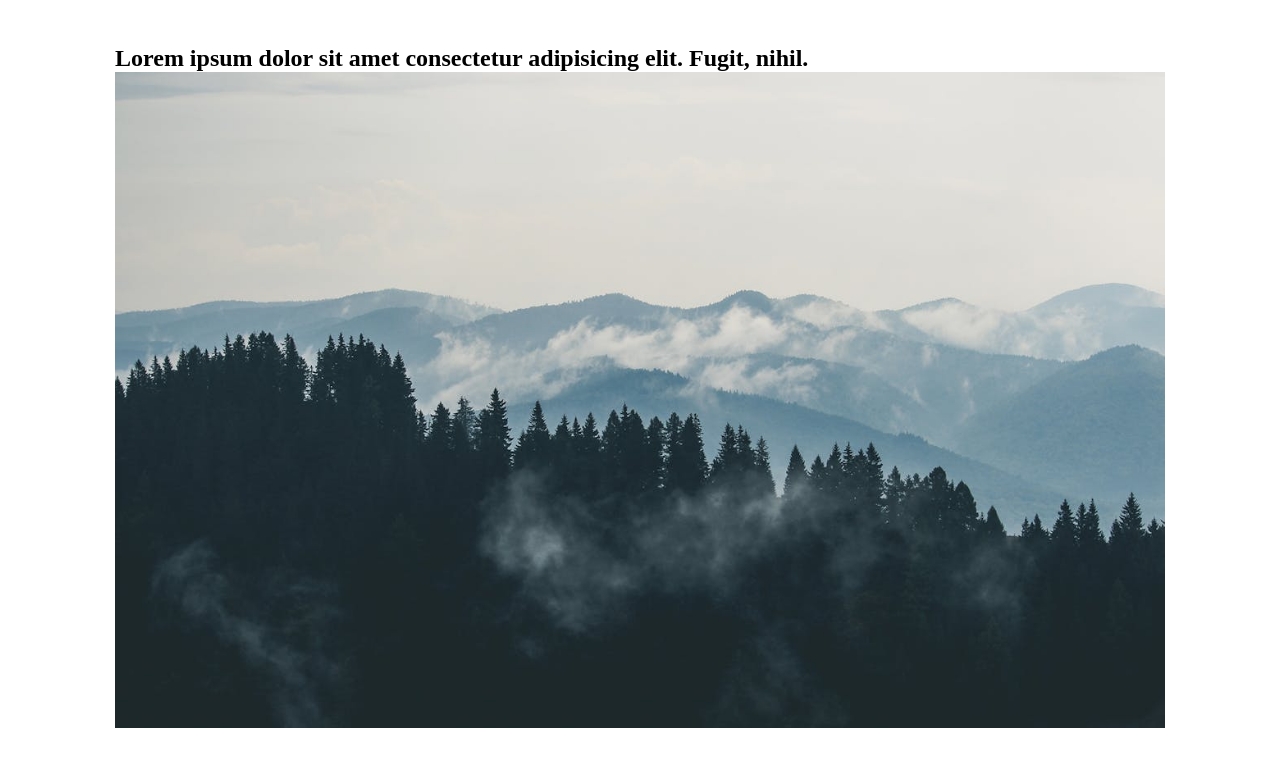
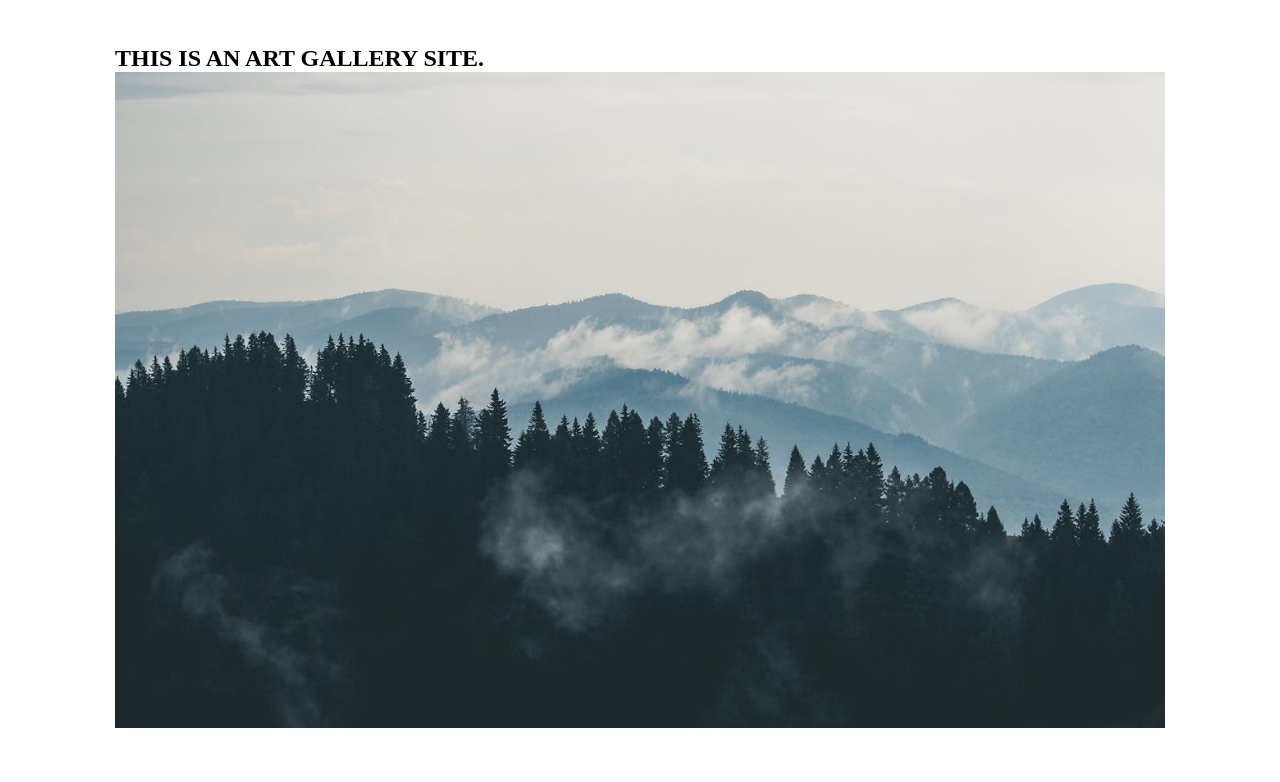
Before and after one commit to kbqfreelancer/art-blogv2, a plain HTML site: page index.html in a window 1280 px wide. Shown: the part 62-844 px from the top of the page. Drawn offline with Linux system fonts and the light colour scheme.

Commit message:
Changed text

```diff
--- a/index.html
+++ b/index.html
@@ -28,7 +28,7 @@
    </header>
    <main class="content">
      <section class="article">
-        <h1>Lorem ipsum dolor sit amet consectetur adipisicing elit. Fugit, nihil.</h1>
+        <h1>THIS IS AN ART GALLERY SITE.</h1>
         <div class="article-banner">
             <img src="./images/forest-one.jpg" alt="Forest One">
         </div>
```
